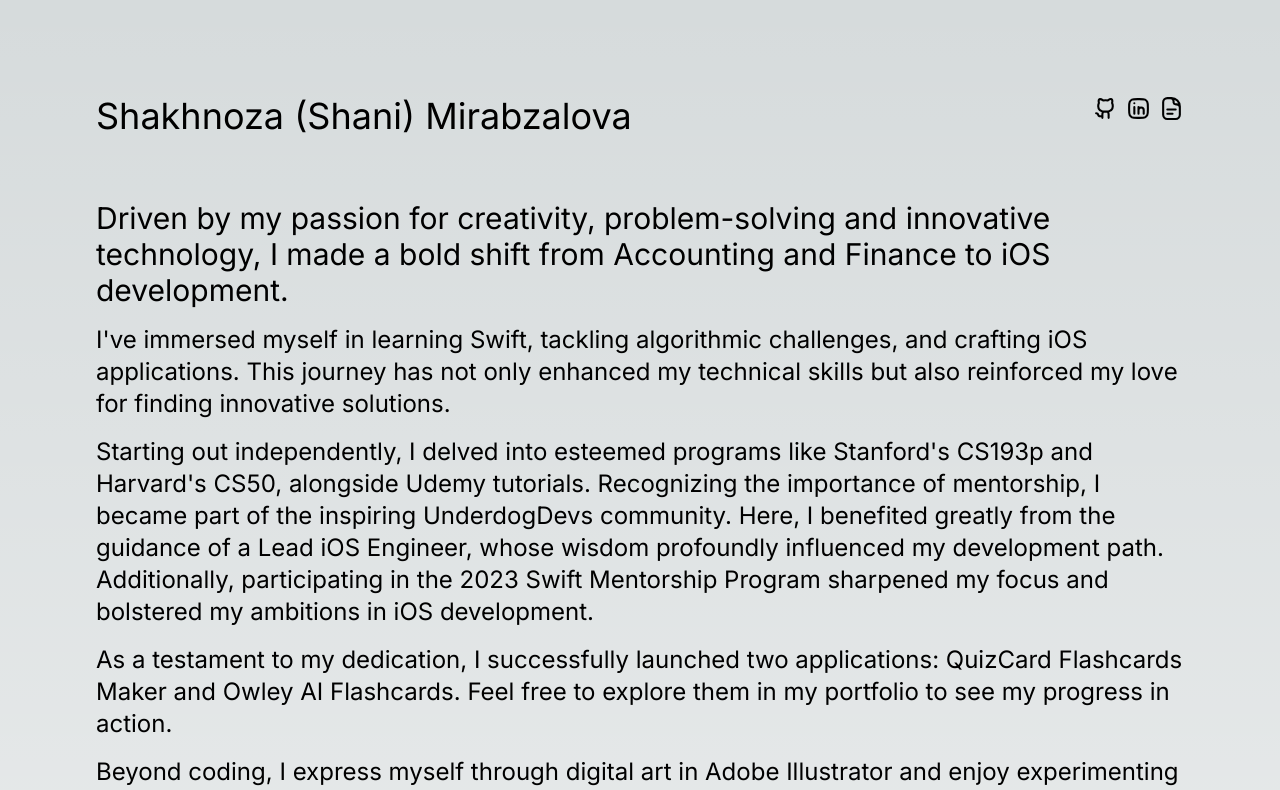
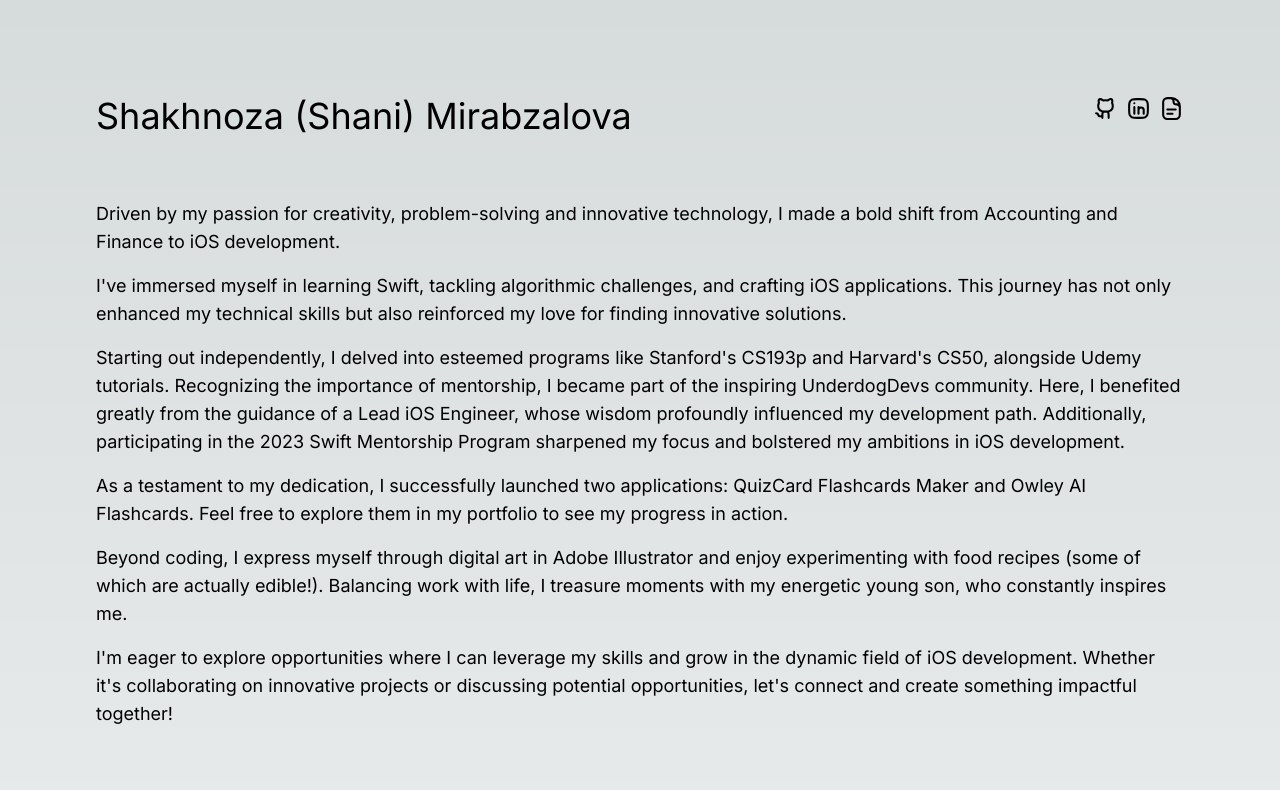
Before and after one commit to ShaniDan/portfolio, a Next.js app: page / in a window 1280 px wide. Shown: the top 790 px of the page. Built offline with nearby package versions, Linux system fonts and the light colour scheme.

Commit message:
Changed font size, and added a resume

```diff
--- a/app/page.tsx
+++ b/app/page.tsx
@@ -26,18 +26,18 @@
       </header>
 
       <section className="mt-8 md:mt-16">
-        <h1 className="text-xl md:text-2xl lg:text-3xl mb-4">
+        <p className="text-lg md:text-xl lg:text-lg mb-4">
           Driven by my passion for creativity, problem-solving and innovative
           technology, I made a bold shift from Accounting and Finance to iOS
           development.{" "}
-        </h1>
-        <p className="text-lg md:text-xl lg:text-2xl mb-4">
+        </p>
+        <p className="text-lg md:text-xl lg:text-lg mb-4">
           I've immersed myself in learning Swift, tackling algorithmic
           challenges, and crafting iOS applications. This journey has not only
           enhanced my technical skills but also reinforced my love for finding
           innovative solutions.
         </p>
-        <p className="text-lg md:text-xl lg:text-2xl mb-4">
+        <p className="text-lg md:text-xl lg:text-lg mb-4">
           Starting out independently, I delved into esteemed programs like
           Stanford's CS193p and Harvard's CS50, alongside Udemy tutorials.
           Recognizing the importance of mentorship, I became part of the
@@ -47,18 +47,18 @@
           Mentorship Program sharpened my focus and bolstered my ambitions in
           iOS development.
         </p>
-        <p className="text-lg md:text-xl lg:text-2xl mb-4">
+        <p className="text-lg md:text-xl lg:text-lg mb-4">
           As a testament to my dedication, I successfully launched two
           applications: QuizCard Flashcards Maker and Owley AI Flashcards. Feel
           free to explore them in my portfolio to see my progress in action.
         </p>
-        <p className="text-lg md:text-xl lg:text-2xl mb-4">
+        <p className="text-lg md:text-xl lg:text-lg mb-4">
           Beyond coding, I express myself through digital art in Adobe
           Illustrator and enjoy experimenting with food recipes (some of which
           are actually edible!). Balancing work with life, I treasure moments
           with my energetic young son, who constantly inspires me.
         </p>
-        <p className="text-lg md:text-xl lg:text-2xl mb-4">
+        <p className="text-lg md:text-xl lg:text-lg mb-4">
           I'm eager to explore opportunities where I can leverage my skills and
           grow in the dynamic field of iOS development. Whether it's
           collaborating on innovative projects or discussing potential
@@ -66,7 +66,7 @@
         </p>
       </section>
 
-      <div className="flex flex-col md:flex-row mx-4 md:mx-16 lg:mx-32 mt-16 md:mt-32 gap-8 md:gap-16 lg:gap-32">
+      <div className="flex flex-col md:flex-row mx-4 md:mx-16 lg:mx-32 mt-16 md:mt-16 gap-8 md:gap-16 lg:gap-32">
         <div className="mt-8 md:mt-16">
           <h2 className="mb-2 text-xl md:text-2xl lg:text-3xl font-semibold">
             <span>Owley AI Flashcards </span>
```
Also changed, not shown: 1 other file (tests, documents, lock files or other folders).
